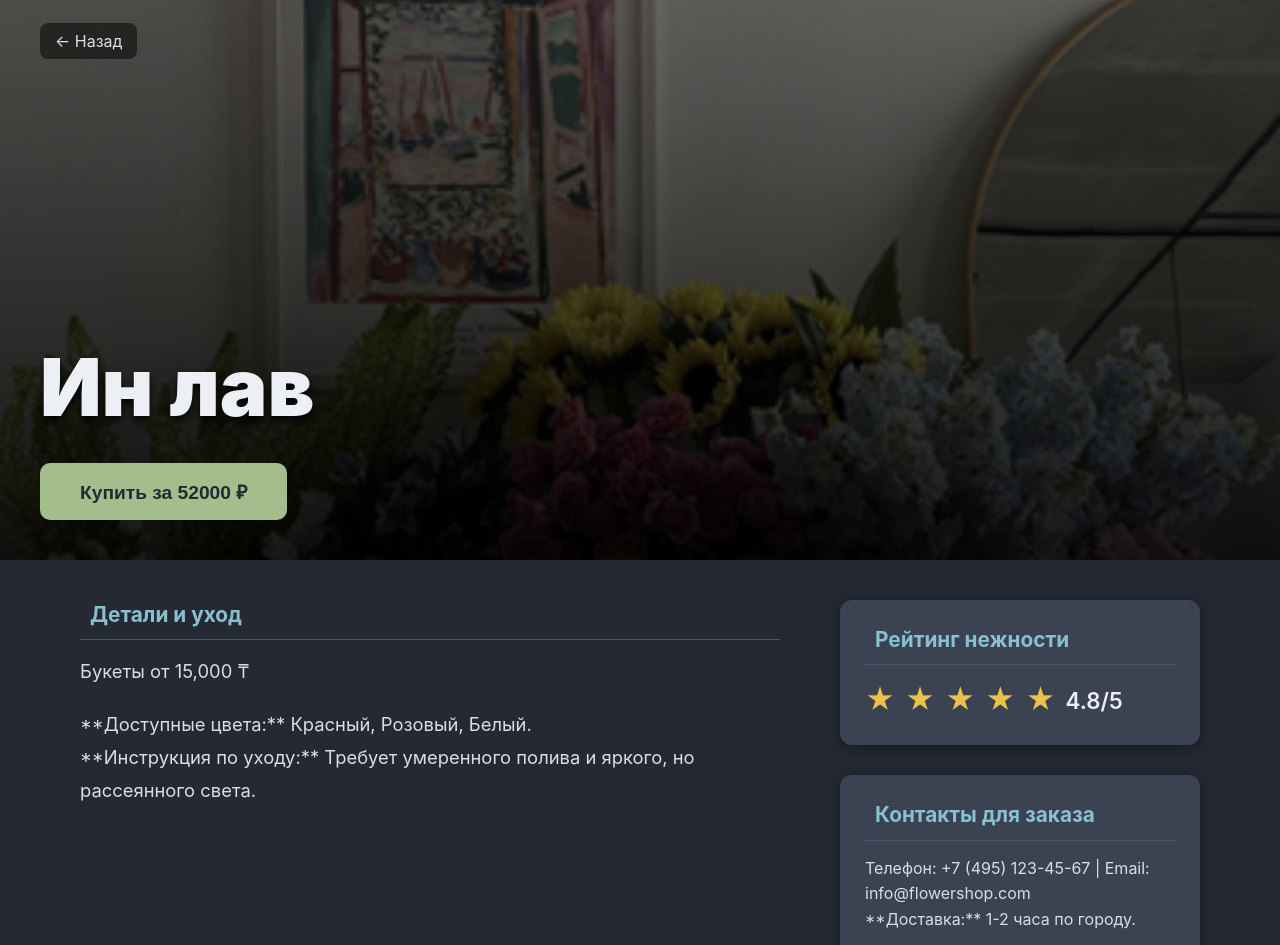
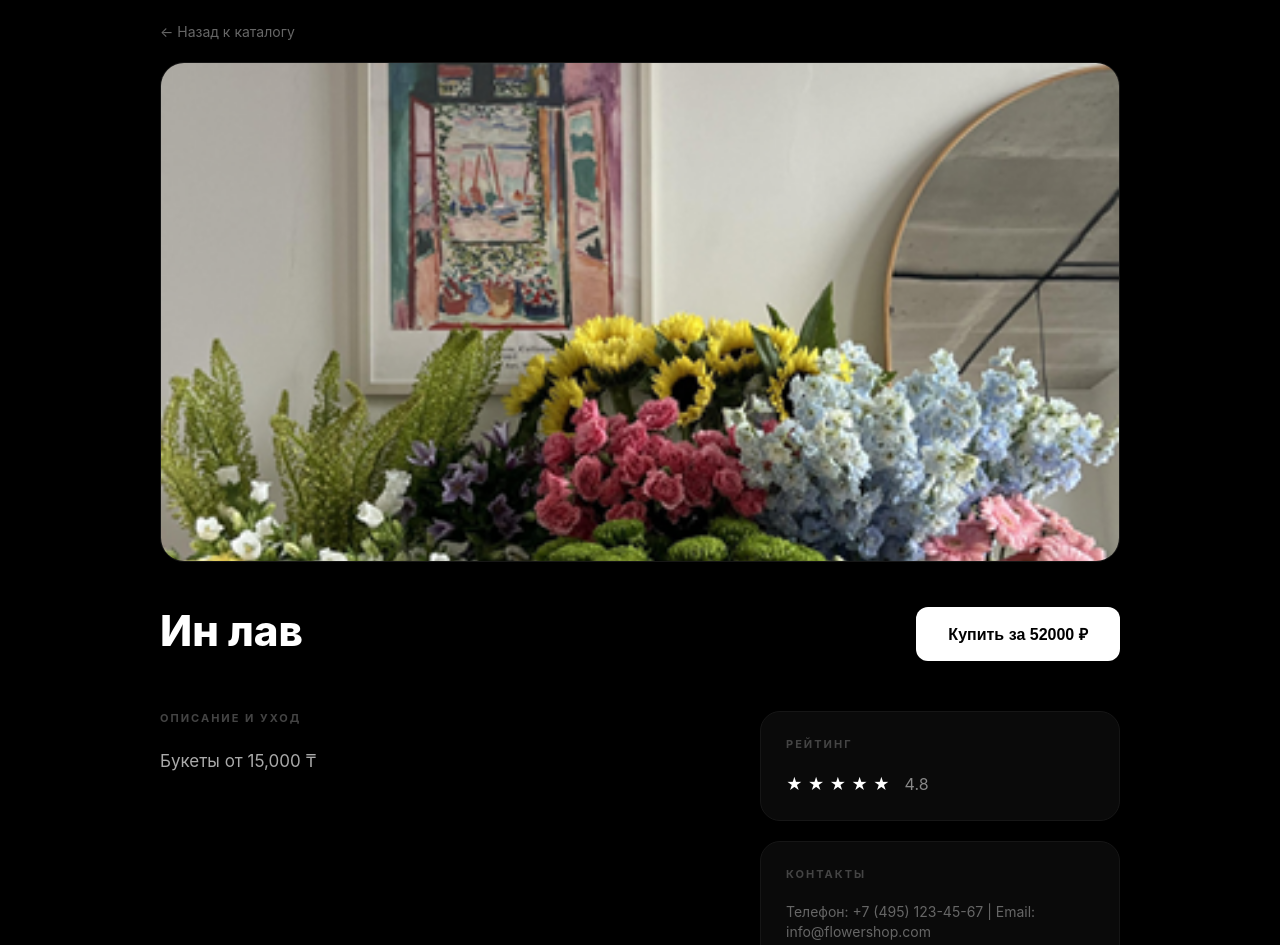
Before and after one commit to shiin404/RestApp, a React (Vite) app: page /flower/1 in a window 1280 px wide. Shown: the top 945 px of the page. Built offline with nearby package versions, Linux system fonts and the light colour scheme.

Commit message:
flower shop

```diff
--- a/src/components/FlowerPage.jsx
+++ b/src/components/FlowerPage.jsx
@@ -40,82 +40,58 @@ export default function FlowerPage() {
 
     return (
     <div className={styles.container}>
-            {/* 1. Секция Героя (Обложка) */}
-            <div className={styles.hero}>
-                <img src={Flowers.imgflower} alt={Flowers.name} className={styles.image} />
+        <div className={styles.wrapper}>
 
-                <div className={styles.heroContent}>
-                    {/* Кнопка Назад */}
+            {/* 1. Навигация */}
             <div className={styles.top}>
-                        <Link to={`/`} className={styles.back}>
-                            &larr; Назад
-                        </Link>
+                <Link to="/" className={styles.back}>&larr; Назад к каталогу</Link>
             </div>
 
-                    <div className={styles.titleArea}>
+            {/* 2. Фото (Не на весь экран) */}
+            <div className={styles.imageContainer}>
+                <img src={Flowers.imgflower} alt={Flowers.name} className={styles.image} />
+            </div>
+
+            {/* 3. Заголовок и Кнопка */}
+            <div className={styles.headerSection}>
                 <h1 className={styles.title}>{Flowers.name}</h1>
-                        <div className={styles.bookingArea}>
                 <button onClick={handleBuy} className={styles.bookingButton}>
                     Купить за {Flowers.price} ₽
                 </button>
             </div>
-                    </div>
+
+            {/* 4. Контентная сетка */}
+            <div className={styles.mainGrid}>
+
+                <div className={styles.mainDescription}>
+                    <div className={styles.infoSection}>
+                        <h2 className={styles.sectionTitle}>Описание и уход</h2>
+                        <p className={styles.description}>{description}</p>
                     </div>
                 </div>
 
-            {/* 2. Основной Контент (Сетка) */}
-            <div className={styles.content}>
-                <div className={styles.mainInfoGrid}>
-
-                    {/* Левая колонка: Описание */}
-                    <div className={styles.mainDescription}>
-                        <div className={styles.infoSection}>
-                            <h2 className={styles.sectionTitle}><i className="fas fa-leaf"></i> Детали и уход</h2>
-                            <p className={styles.description}>{description}</p>
-                            <p className={styles.description}>
-                                **Доступные цвета:** Красный, Розовый, Белый.<br/>
-                                **Инструкция по уходу:** Требует умеренного полива и яркого, но рассеянного света.
-                            </p>
+                <div className={styles.sidebar}>
+                    <div className={styles.sidebarCard}>
+                        <h2 className={styles.sectionTitle}>Рейтинг</h2>
+                        <div className={styles.rating}>
+                            {renderStars(rating)}
+                            <span style={{color: '#888', marginLeft: '10px'}}>{rating}</span>
                         </div>
                     </div>
 
-                    {/* Правая колонка: Инфо-блок (Рейтинг, Контакты) */}
-                    <div className={styles.sidebar}>
-
-                        {/* Рейтинг */}
-                        <div className={`${styles.infoSection} ${styles.sidebarInfo}`}>
-                            <h2 className={styles.sectionTitle}><i className="fas fa-star"></i> Рейтинг нежности</h2>
-                            <div className={styles.rating}>
-                                {renderStars(rating)} <span className={styles.ratingText}>{rating}/5</span>
-                            </div>
+                    <div className={styles.sidebarCard}>
+                        <h2 className={styles.sectionTitle}>Контакты</h2>
+                        <p className={styles.infoText}>{contacts}</p>
                     </div>
 
-                        {/* Контакты */}
-                        <div className={`${styles.infoSection} ${styles.sidebarInfo}`}>
-                            <h2 className={styles.sectionTitle}><i className="fas fa-phone"></i> Контакты для заказа</h2>
-                            <p className={styles.infoText}>{contacts}</p>
-                            <p className={styles.infoText}>
-                                **Доставка:** 1-2 часа по городу.
-                            </p>
+                    <div className={styles.sidebarCard}>
+                        <h2 className={styles.sectionTitle}>Доставка</h2>
+                        <p className={styles.infoText}>Свежие цветы прибудут к вам в течение 1.5 часов.</p>
                     </div>
-
-                        {/* Дополнительная информация */}
-                        <div className={`${styles.infoSection} ${styles.sidebarInfo}`}>
-                            <h2 className={styles.sectionTitle}><i className="fas fa-truck"></i> Гарантия свежести</h2>
-                            <p className={styles.infoText}>
-                                Мы гарантируем, что ваш букет будет свежим в течение 5 дней или мы заменим его бесплатно.
-                            </p>
                 </div>
 
             </div>
         </div>
-
-                {/* Здесь могут быть другие секции: Похожие цветы, Отзывы и т.д. */}
-                <div className={styles.secondaryGrid}>
-                    {/* ... (Дополнительный контент) ... */}
-                </div>
-
-            </div>
     </div>
 );
 }
--- a/src/components/FlowerPage.module.css
+++ b/src/components/FlowerPage.module.css
@@ -1,238 +1,150 @@
-/* FlowerPage.module.css (Оптимизированный для Цветочной Тематики) */
-
-/* --- Глобальные Переменные и Сброс --- */
-:root {
-    /* Цветовая палитра "Nord Theme" */
-    --color-primary: #88C0D0; /* Светло-голубой для акцента (как свежесть) */
-    --color-secondary: #A3BE8C; /* Мягкий зеленый для вторичного акцента (листья) */
-    --color-text-main: #ECEFF4; /* Светлый текст */
-    --color-text-muted: #D8DEE9; /* Приглушенный текст */
-    --color-dark-bg: #2E3440; /* Основной Фон */
-    --color-card-bg: #3B4252; /* Фон боковой панели */
-    --color-darker-bg: #242933; /* Фон страницы */
-    --border-subtle: #4C566A;
-    --shadow-deep: 0 10px 30px rgba(0, 0, 0, 0.6);
+.container {
+    background-color: #000;
+    color: #fff;
+    min-height: 100vh;
+    font-family: -apple-system, BlinkMacSystemFont, "Segoe UI", Roboto, sans-serif;
+    padding-bottom: 60px;
 }
 
-.container {
-    max-width: 100%; /* Полная ширина для hero-секции */
+/* Контентная оболочка */
+.wrapper {
+    max-width: 1000px;
     margin: 0 auto;
-    padding: 0;
-    background-color: var(--color-darker-bg);
-    font-family: 'Inter', sans-serif;
-    color: var(--color-text-main);
-    min-height: 100vh;
+    padding: 20px;
 }
 
-/* --- 1. Секция Героя (Обложка) --- */
-.hero {
-    position: relative;
-    height: 70vh; /* Увеличим высоту для эффектности */
+/* Кнопка Назад */
+.top {
+    margin-bottom: 20px;
+}
+
+.back {
+    color: #666;
+    text-decoration: none;
+    font-size: 14px;
+    transition: color 0.2s;
+}
+
+.back:hover {
+    color: #fff;
+}
+
+/* Блок с изображением (фиксированный размер) */
+.imageContainer {
+    width: 100%;
+    height: 500px; /* Высота фото */
+    border-radius: 24px;
     overflow: hidden;
     margin-bottom: 40px;
+    border: 1px solid #161616;
 }
 
 .image {
     width: 100%;
     height: 100%;
     object-fit: cover;
-    /* Усилим фильтр, чтобы название было контрастным */
-    filter: brightness(0.5) grayscale(0.1);
-    transition: filter 0.5s ease;
+    display: block;
 }
 
-.image:hover {
-    filter: brightness(0.6) grayscale(0);
-}
-
-.heroContent {
-    position: absolute;
-    top: 0;
-    left: 0;
-    right: 0;
-    bottom: 0;
+/* Заголовок и главная кнопка */
+.headerSection {
     display: flex;
-    flex-direction: column;
-    justify-content: flex-end;
-    padding: 40px;
-    background: linear-gradient(to top, rgba(0, 0, 0, 0.8), rgba(0, 0, 0, 0.1));
-}
-
-.top {
-    position: absolute;
-    top: 30px;
-    left: 40px;
-    z-index: 10;
-}
-
-/* Кнопка Назад */
-.back {
-    text-decoration: none;
-    color: var(--color-text-muted);
-    font-size: 1rem;
-    padding: 8px 15px;
-    background-color: rgba(0, 0, 0, 0.5);
-    border-radius: 8px;
-    transition: 0.2s ease;
-}
-
-.back:hover {
-    color: var(--color-primary);
-    background-color: rgba(0, 0, 0, 0.8);
-}
-
-.titleArea {
-    /* Контейнер для заголовка и кнопки */
-    max-width: 1200px;
-    margin: 0 auto;
-    width: 100%;
-    padding: 0; /* Уже в HeroContent */
+    justify-content: space-between;
+    align-items: flex-end;
+    margin-bottom: 50px;
+    gap: 20px;
 }
 
 .title {
-    font-size: 5rem; /* Очень крупный заголовок */
-    font-weight: 900;
-    color: var(--color-text-main);
-    margin: 0 0 10px 0;
-    text-shadow: 0 5px 10px rgba(0, 0, 0, 0.9);
-}
-
-/* --- Кнопка Покупки (бывшая Бронирования) --- */
-.bookingArea {
-    margin-top: 20px;
+    font-size: 42px;
+    font-weight: 800;
+    margin: 0;
 }
 
 .bookingButton {
-    padding: 15px 40px;
-    background-color: var(--color-secondary); /* Зеленый акцент для покупки */
-    color: var(--color-darker-bg);
+    background: #fff;
+    color: #000;
     border: none;
-    border-radius: 10px;
-    font-size: 1.2rem;
+    padding: 16px 32px;
+    border-radius: 12px;
     font-weight: 700;
+    font-size: 16px;
     cursor: pointer;
-    transition: background-color 0.3s, transform 0.2s;
+    white-space: nowrap;
+    transition: transform 0.2s;
 }
 
 .bookingButton:hover {
-    background-color: var(--color-primary); /* Голубой при наведении */
-    transform: translateY(-2px);
-    box-shadow: 0 5px 15px rgba(163, 190, 140, 0.4);
+    transform: scale(1.02);
 }
 
-
-/* --- 2. Основной Контент --- */
-.content {
-    padding: 0 40px;
-    max-width: 1200px;
-    margin: 0 auto;
+/* Сетка информации */
+.mainGrid {
+    display: grid;
+    grid-template-columns: 1.5fr 1fr;
+    gap: 60px;
 }
 
-.mainInfoGrid {
-    display: grid;
-    grid-template-columns: 2fr 1fr;
-    gap: 40px;
-    margin-bottom: 50px;
-}
-
-/* Левая колонка */
-.mainDescription {
-    padding-right: 20px;
+.sectionTitle {
+    font-size: 11px;
+    letter-spacing: 2px;
+    color: #444;
+    text-transform: uppercase;
+    margin-bottom: 20px;
 }
 
 .description {
-    font-size: 1.15rem;
-    line-height: 1.8;
-    color: var(--color-text-muted);
-    margin-bottom: 20px;
+    font-size: 17px;
+    line-height: 1.7;
+    color: #aaa;
 }
 
-/* Правая колонка (Sidebar) */
+/* Сайдбар (Карточки справа) */
 .sidebar {
-    /* Для единообразия в новой структуре */
     display: flex;
     flex-direction: column;
-    gap: 30px;
+    gap: 20px;
 }
 
-.infoSection {
-    margin-bottom: 0;
-    padding: 0;
-    border: none;
+.sidebarCard {
+    background: #0a0a0a;
+    border: 1px solid #161616;
+    padding: 25px;
+    border-radius: 20px;
 }
 
-.infoSection.sidebarInfo {
-    padding: 25px;
-    background-color: var(--color-card-bg);
-    border-radius: 12px;
-    box-shadow: 0 3px 15px rgba(0, 0, 0, 0.4);
-}
-
-.sectionTitle {
-    font-size: 1.3rem;
-    font-weight: 700;
-    margin-bottom: 15px;
-    color: var(--color-primary); /* Голубой для заголовков */
-    border-bottom: 1px solid var(--border-subtle);
-    padding-bottom: 10px;
-    display: flex;
-    align-items: center;
-    gap: 10px;
-}
-
-.sectionTitle i {
-    color: var(--color-secondary); /* Зеленый для иконок */
-}
-
-.infoText {
-    font-size: 1rem;
-    color: var(--color-text-muted);
-    line-height: 1.6;
-}
-
-/* Рейтинг */
 .rating {
     display: flex;
     align-items: center;
-    gap: 10px;
+    gap: 5px;
 }
 
-.starFilled {
-    color: #ebc04b; /* Золотой для рейтинга */
-    font-size: 1.8rem;
+.starFilled { color: #fff; }
+.starEmpty { color: #222; }
+
+.infoText {
+    font-size: 14px;
+    color: #666;
+    margin: 0;
 }
 
-.starEmpty {
-    color: var(--border-subtle);
-    font-size: 1.8rem;
-}
+/* Адаптивность */
+@media (max-width: 768px) {
+    .imageContainer {
+        height: 350px;
+    }
 
-.ratingText {
-    font-size: 1.4rem;
-    font-weight: 600;
-    color: var(--color-text-main);
-}
+    .headerSection {
+        flex-direction: column;
+        align-items: flex-start;
+    }
 
-/* --- Адаптив --- */
-@media (max-width: 900px) {
-    .mainInfoGrid {
+    .mainGrid {
         grid-template-columns: 1fr;
+        gap: 40px;
     }
-    .content {
-        padding: 0 20px;
-    }
-    .heroContent, .top {
-        padding: 20px;
-    }
-    .title {
-        font-size: 3.5rem;
+
+    .bookingButton {
+        width: 100%;
     }
 }
-@media (max-width: 600px) {
-    .hero {
-        height: 50vh;
-    }
-    .title {
-        font-size: 2.5rem;
-    }
-}
```
Lines whose indentation alone changed are shown as unchanged.
